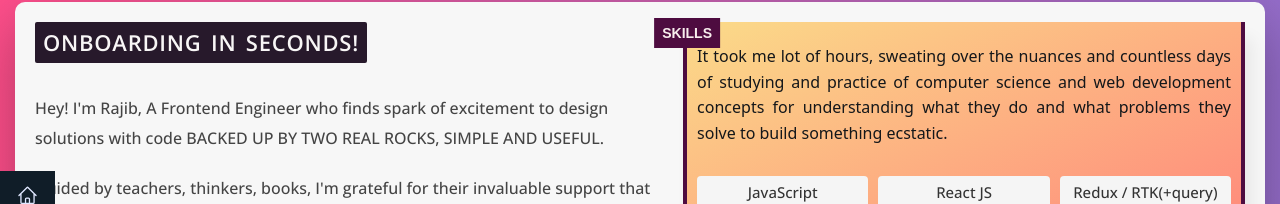
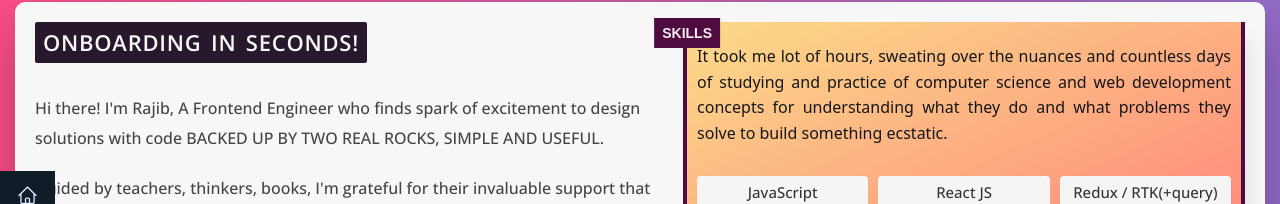
Before and after one commit to rajib18197/portfolio, a React (Vite) app: page /about in a window 1280 px wide. Shown: the part 123-327 px from the top of the page. Built offline with nearby package versions, Linux system fonts and the light colour scheme.

Commit message:
some refactoring

```diff
--- a/src/components/about/Description.jsx
+++ b/src/components/about/Description.jsx
@@ -43,8 +43,8 @@ export default function Description() {
   return (
     <StyledDescription>
       <Paragraph>
-        Hey! I'm Rajib, A Frontend Engineer who finds spark of excitement to
-        design solutions with code BACKED UP BY TWO REAL ROCKS, SIMPLE AND
+        Hi there! I'm Rajib, A Frontend Engineer who finds spark of excitement
+        to design solutions with code BACKED UP BY TWO REAL ROCKS, SIMPLE AND
         USEFUL.
       </Paragraph>
       <Paragraph>
```
